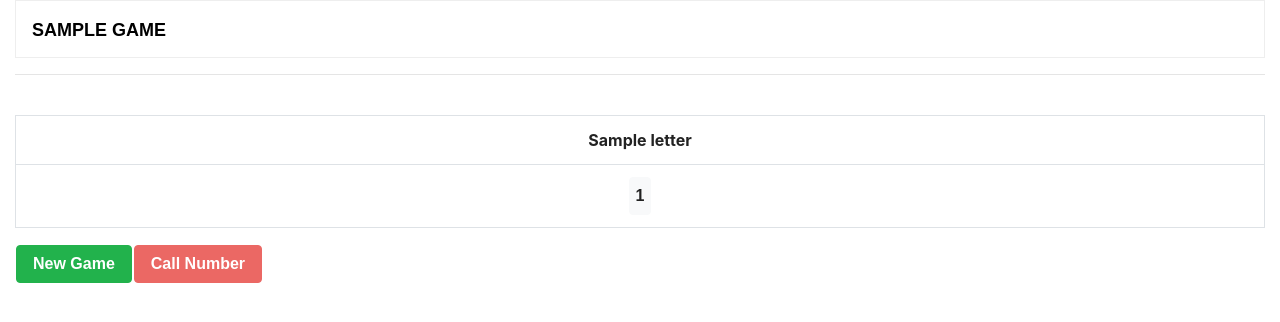
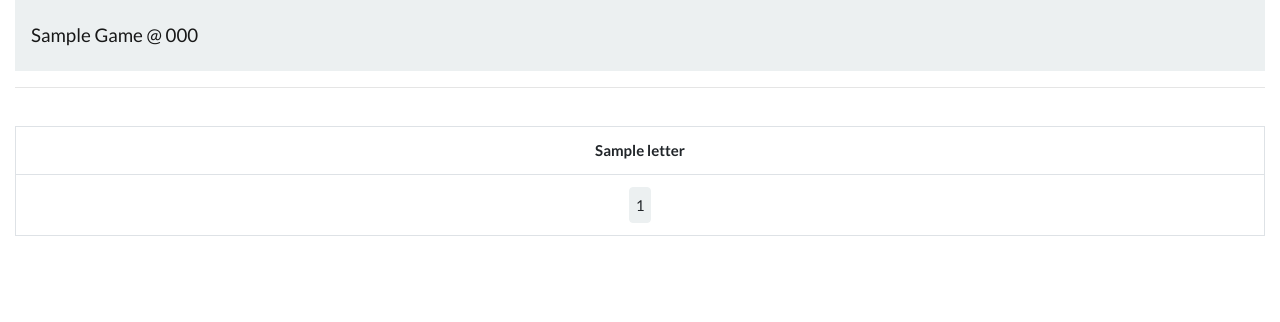
Before and after one commit to cazier/bingo, a Flask app: template templates/play.html in a window 1280 px wide. Shown: the top 322 px of the page. Run offline with Flask 2, Linux system fonts and the light colour scheme; the template is opened without the code that fills it: most values are stand-ins (such as "Sample title", 1, 10 or a date in 2020); some libraries are stand-ins or nearby versions; some web fonts are replaced.

Commit message:
Cleaned up game play

```diff
--- a/templates/play.html
+++ b/templates/play.html
@@ -8,7 +8,7 @@
 
     <title>{{ game.title.title() }}!</title>
 
-    <link href="https://stackpath.bootstrapcdn.com/bootswatch/4.4.1/journal/bootstrap.min.css" rel="stylesheet">
+    <link href="https://stackpath.bootstrapcdn.com/bootswatch/4.4.1/flatly/bootstrap.min.css" rel="stylesheet">
     <link rel="stylesheet" href="{{ url_for('static', filename='custom.css') }}" crossorigin="anonymous">
     <script type="text/javascript" src="https://cdn.jsdelivr.net/npm/socket.io-client@2/dist/socket.io.js"></script>
 </head>
@@ -18,7 +18,7 @@
         <div class="row">
             <div class="col-md-12">
                 <nav class="navbar navbar-expand-lg navbar-light bg-light">
-                    <a class="navbar-brand" href="#">{{ game.title.title() }}</a>
+                    <a class="navbar-brand" href="/">{{ game.title.title() }} @ {{ game.code.upper() }}</a>
                 </nav>
                 <hr>
                 <div>
@@ -33,9 +33,18 @@
                         </tr>
                         {% for row in game.generate_board() %}
                         <tr>
+                            {% set rowloop = loop %}
                             {% for number in row %}
                             <td style="text-align: center;">
-                                <button type="button" class="btn btn-light btn-narrow"> {{ number }}</button>
+                                {% if ((rowloop.index0 == 2) and (loop.index0 == 2)) %}
+                                <button type="button" class="btn btn-dark btn-narrow">
+                                    FREE
+                                </button>
+                                {% else %}
+                                <button type="button" class="btn btn-light btn-narrow">
+                                    {{ number }}
+                                </button>
+                                {% endif %}
                             </td>
                             {% endfor %}
                         </tr>
@@ -44,25 +53,18 @@
                 </div>
             </div>
         </div>
+        {% if host %}
         <div class="row">
             <div class="col-md-12">
                 <div>
-                    <table>
-                        <tr>
-                            <td>
-                                <button type="button" style="margin-left: auto; margin-right: auto;"
-                                    class="btn btn-success" id="new">New Game</button>
-                            </td>
-                            <td>
-                                <button type="button" style="margin-left: auto; margin-right: auto;"
-                                    class="btn btn-primary" id="call">Call Number</button>
-
-                            </td>
-                        </tr>
-                    </table>
+                    <button type="button" style="margin-left: auto; margin-right: auto;" class="btn btn-success"
+                        id="new">New Game</button>
+                    <button type="button" style="margin-left: auto; margin-right: auto;" class="btn btn-primary"
+                        id="call">Call Number</button>
                 </div>
             </div>
         </div>
+        {% endif %}
         <script src="https://code.jquery.com/jquery-3.4.1.slim.min.js"
             integrity="sha384-J6qa4849blE2+poT4WnyKhv5vZF5SrPo0iEjwBvKU7imGFAV0wwj1yYfoRSJoZ+n"
             crossorigin="anonymous"></script>
@@ -70,7 +72,11 @@
             integrity="sha384-wfSDF2E50Y2D1uUdj0O3uMBJnjuUD4Ih7YwaYd1iqfktj0Uod8GCExl3Og8ifwB6"
             crossorigin="anonymous"></script>
         <script>
-            var socket = io('http://' + document.domain + ':' + location.port);
+            var socket = io('http://' + document.domain + ':' + location.port).connect();
+
+            document.addEventListener('DOMContentLoaded', function () {
+                socket.emit('join', '{{ game.code }}');
+            })
 
             $('button').click(function (event) {
                 if (this.id != '') {
```
